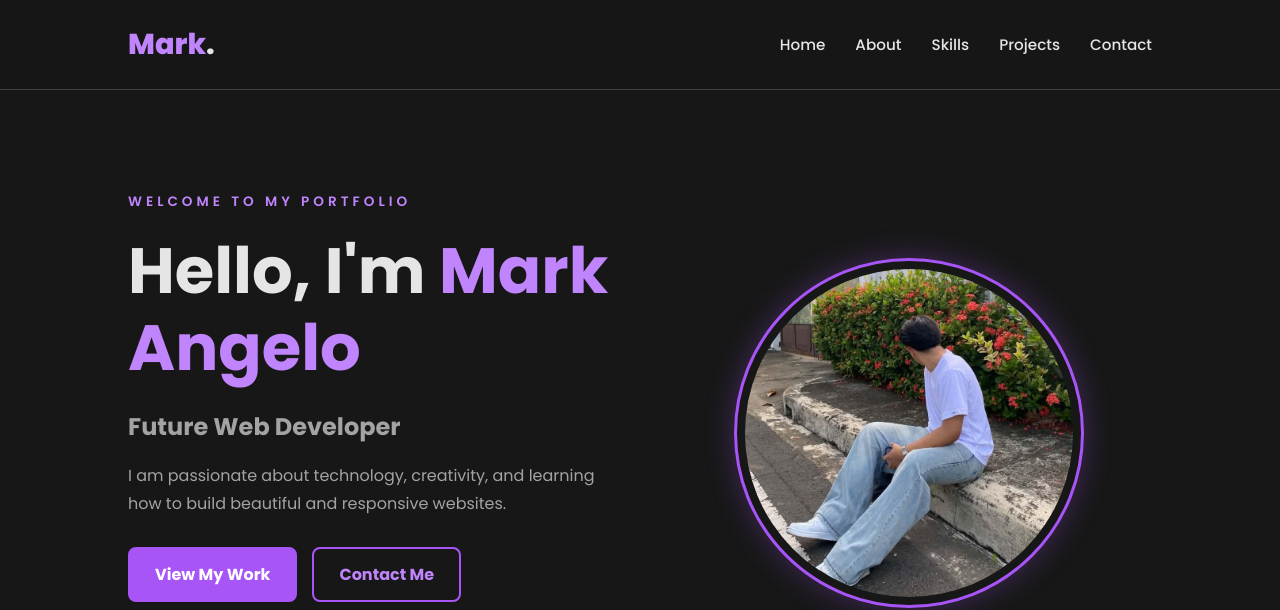
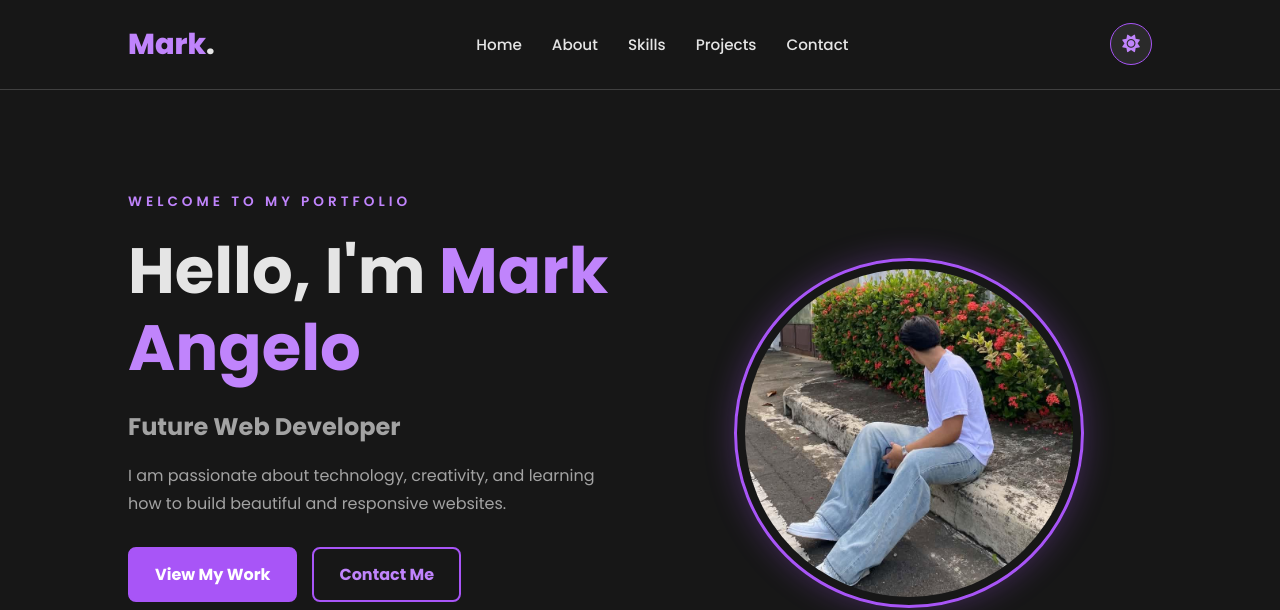
Before and after one commit to markmywords-777/Arayan-Project-1, a plain HTML site: page index.html in a window 1280 px wide. Shown: the top 610 px of the page. Drawn offline with Linux system fonts and the light colour scheme.

Commit message:
add dark and light mode

```diff
--- a/index.html
+++ b/index.html
@@ -38,6 +38,11 @@
     <li><a href="#projects">Projects</a></li>
     <li><a href="#contact">Contact</a></li>
 </ul>
+
+<button class="theme-toggle" id="theme-toggle"
+        aria-label="Switch to light mode">
+    <i class="fa-solid fa-sun"></i>
+</button>
 
         </nav>
     </header>
@@ -475,5 +480,7 @@
     </footer>
 
 
+<script src="scripts/script.js"></script>
+
 </body>
 </html>
--- /dev/null
+++ b/scripts/script.js
@@ -0,0 +1,34 @@
+
+
+const themeToggle = document.getElementById("theme-toggle");
+
+// Get saved theme or use dark mode by default
+let currentTheme = localStorage.getItem("theme") || "dark";
+
+// Apply theme
+function applyTheme(theme) {
+    document.documentElement.setAttribute("data-theme", theme);
+
+    const icon = themeToggle.querySelector("i");
+
+    if (theme === "dark") {
+        icon.className = "fa-solid fa-sun";
+        themeToggle.setAttribute("aria-label", "Switch to light mode");
+    } else {
+        icon.className = "fa-solid fa-moon";
+        themeToggle.setAttribute("aria-label", "Switch to dark mode");
+    }
+}
+
+// Set initial theme
+applyTheme(currentTheme);
+
+// Switch theme when clicked
+themeToggle.addEventListener("click", () => {
+    currentTheme = currentTheme === "dark" ? "light" : "dark";
+
+    applyTheme(currentTheme);
+
+    // Remember user's selected theme
+    localStorage.setItem("theme", currentTheme);
+});
--- a/styles/style.css
+++ b/styles/style.css
@@ -14,6 +14,19 @@
     --muted: #A3A3A3;
     --border: #404040;
 }
+
+/* LIGHT MODE */
+[data-theme="light"] {
+    --background: #F8F7FC;
+    --secondary: #EFEBF5;
+    --card: #FFFFFF;
+    --accent: #9333EA;
+    --accent-light: #7E22CE;
+    --white: #25212B;
+    --muted: #66616D;
+    --border: #DCD6E5;
+}
+
 
 html {
     scroll-behavior: smooth;
@@ -57,7 +70,7 @@ header {
     position: sticky;
     top: 0;
     z-index: 1000;
-    background: rgba(23, 23, 23, 0.95);
+   background: var(--background);
     backdrop-filter: blur(12px);
     border-bottom: 1px solid var(--border);
 }
@@ -112,7 +125,46 @@ header {
 
 .nav-links a:hover::after {
     width: 100%;
+}/* THEME TOGGLE BUTTON */
+
+.theme-toggle {
+    width: 42px;
+    height: 42px;
+    border: 1px solid var(--accent);
+    border-radius: 50%;
+    background: var(--card);
+    color: var(--accent-light);
+    font-size: 1.1rem;
+    cursor: pointer;
+    transition: 0.3s ease;
 }
+
+.theme-toggle:hover {
+    background: var(--accent);
+    color: white;
+    transform: rotate(20deg);
+}
+
+/* THEME TOGGLE BUTTON */
+
+.theme-toggle {
+    width: 42px;
+    height: 42px;
+    border: 1px solid var(--accent);
+    border-radius: 50%;
+    background: var(--card);
+    color: var(--accent-light);
+    font-size: 1.1rem;
+    cursor: pointer;
+    transition: 0.3s ease;
+}
+
+.theme-toggle:hover {
+    background: var(--accent);
+    color: white;
+    transform: rotate(20deg);
+}
+
 
 
 /* =================================
@@ -556,7 +608,7 @@ header {
 ================================= */
 
 footer {
-    background: #111111;
+    background: var(--secondary);
     padding: 30px 10%;
     text-align: center;
     color: var(--muted);
```
Lines whose indentation alone changed are shown as unchanged.
